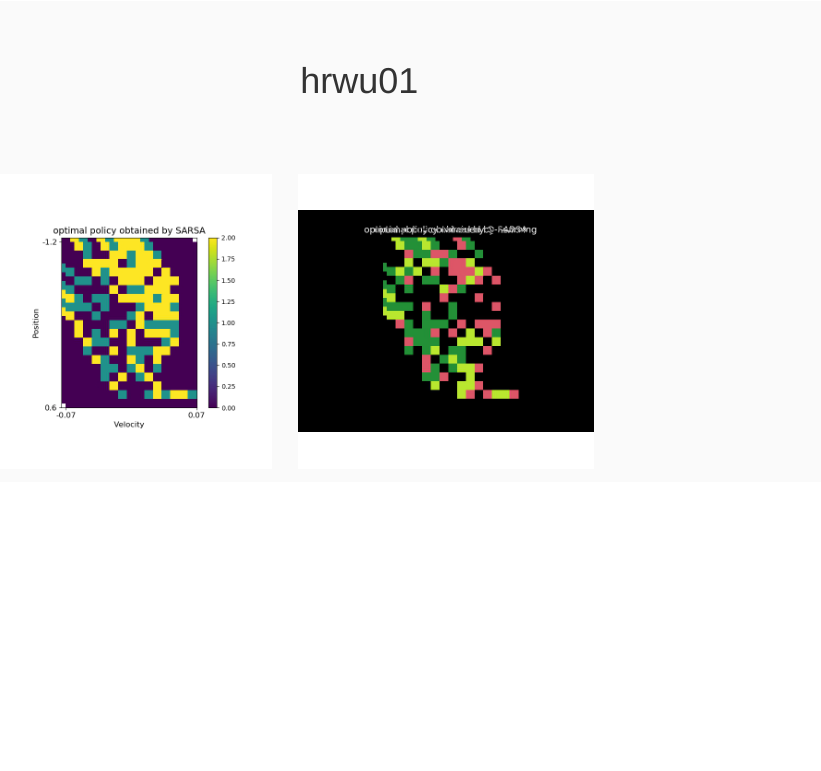
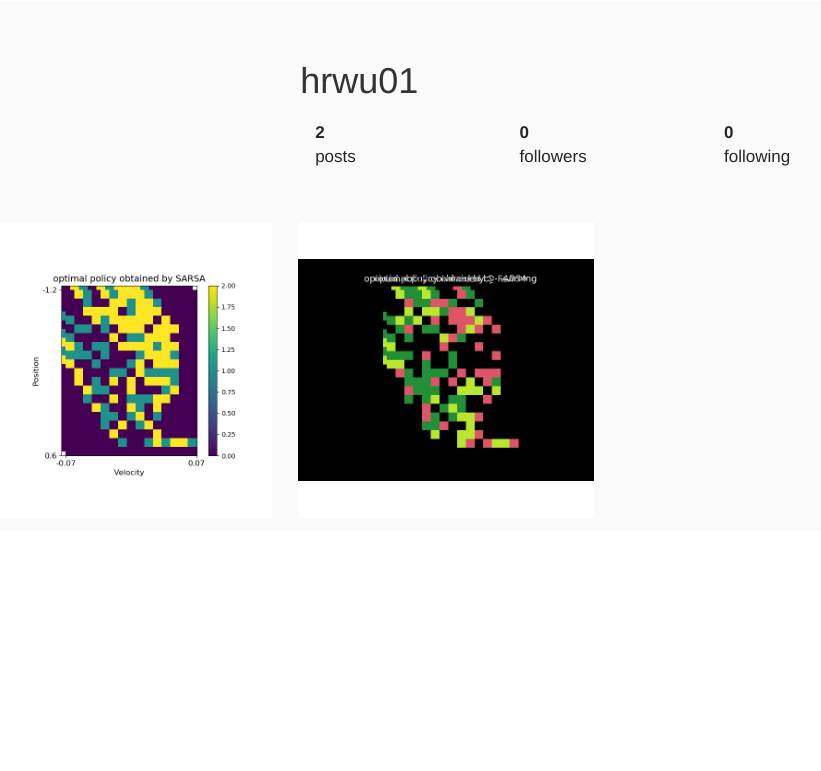
Before and after one commit to hrwu01/lil_instagram, a Django app: page /users/user/1 in a window 1280 px wide. Shown: the part 56-827 px from the top of the page, without its empty margins (194-1015 px from the left). Run offline with Django 3.2, Linux system fonts and the light colour scheme; a user stored in the database is signed in; data comes from the database, SQL or seed files in the repository; both versions use the stored data as it was after the commit; some libraries are stand-ins or nearby versions.

Commit message:
before follow/unfollow

```diff
--- a/templates/user_detail.html
+++ b/templates/user_detail.html
@@ -16,10 +16,28 @@
             <div class="col-xs-8 right">
                 <div class="name-buttons">
                     <h1 class="username">{{ object.username }}</h1>
-
+                    {% if user == object %}
+                    {% else %}
+                        {% is_following user object as following %}
+                        <div class="follow-toggle__container">
+                            <button class="btn btn-primary {% if not following %}follow-user{% else %}unfollow-user{% endif %}" id="{{ object.pk }}">
+                                {% if following %}
+                                    Unfollow
+                                {% else %}
+                                    Follow
+                                {% endif %}
+                            </button>
+                        </div>
+                    {% endif %}
                 </div>
 
-
+                <div>
+                    <ul class="stats">
+                        <div class="col-xs-4"><li class="stats__count"><span>{{ object.my_posts.count }}</span><br> posts</li></div>
+                        <div class="col-xs-4"><li class="stats__count"><span class="follower_count" id="follower_id">{{ object.get_followers.count }}</span><br> followers</li></div>
+                        <div class="col-xs-4"><li class="stats__count"><span>{{ object.get_connections.count }}</span><br> following</li></div>
+                    </ul>
+                </div>
             </div>
         </div>
     </div>
@@ -40,7 +58,6 @@
         </div>
     </div>
 
-
 </div>
 
 {% endblock content %}
```
Also changed, not shown: insta/views.py (+9 -9 lines), db.sqlite3, 3 other files.
